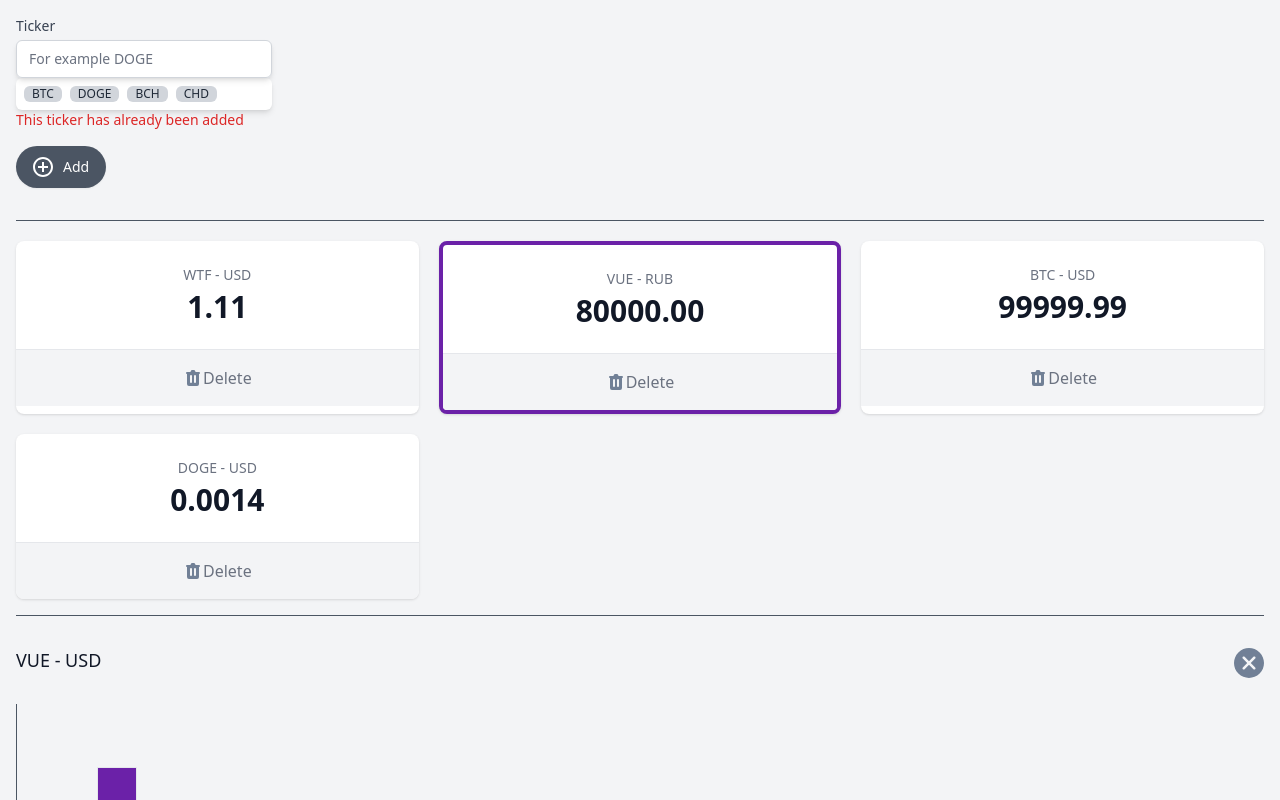
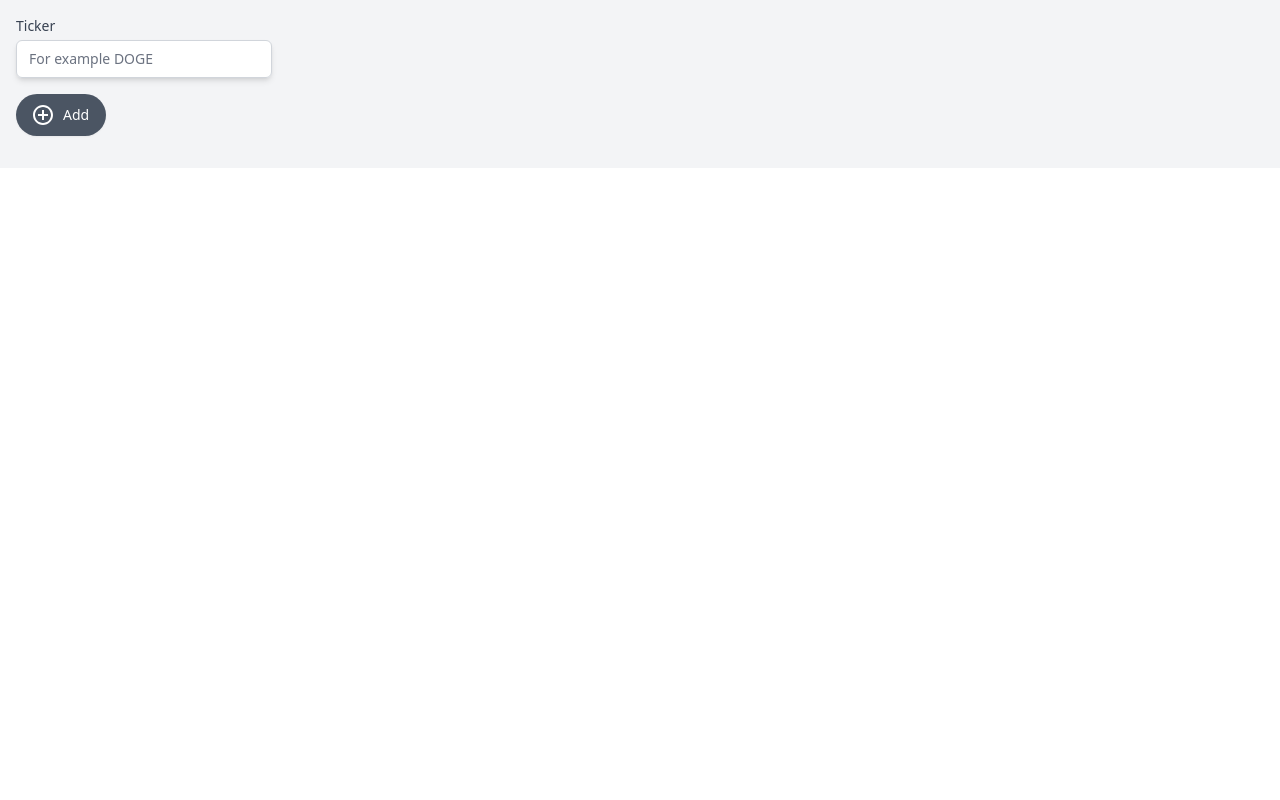
Before and after one commit to fecore35/cryptonomicon, a Vue app: page / in a window 1280 px wide. Shown: the top 800 px of the page. Built offline with nearby package versions, Linux system fonts and the light colour scheme.

Commit message:
adding initial interactive logic for tickers

```diff
--- a/src/App.vue
+++ b/src/App.vue
@@ -1,14 +1,19 @@
 <template>
+  <div id="app">
     <div class="container mx-auto flex flex-col items-center bg-gray-100 p-4">
       <div class="container">
         <section>
           <div class="flex">
             <div class="max-w-xs">
-            <label for="wallet" class="block text-sm font-medium text-gray-700"
+              <label
+                for="wallet"
+                class="block text-sm font-medium text-gray-700"
                 >Ticker</label
               >
               <div class="mt-1 relative rounded-md shadow-md">
                 <input
+                  v-model="ticker"
+                  @keydown.enter="handleAdd(ticker)"
                   type="text"
                   name="wallet"
                   id="wallet"
@@ -17,6 +22,7 @@
                 />
               </div>
               <div
+                v-if="false"
                 class="flex bg-white shadow-md p-1 rounded-md shadow-md flex-wrap"
               >
                 <span
@@ -24,28 +30,14 @@
                 >
                   BTC
                 </span>
-              <span
-                class="inline-flex items-center px-2 m-1 rounded-md text-xs font-medium bg-gray-300 text-gray-800 cursor-pointer"
-              >
-                DOGE
-              </span>
-              <span
-                class="inline-flex items-center px-2 m-1 rounded-md text-xs font-medium bg-gray-300 text-gray-800 cursor-pointer"
-              >
-                BCH
-              </span>
-              <span
-                class="inline-flex items-center px-2 m-1 rounded-md text-xs font-medium bg-gray-300 text-gray-800 cursor-pointer"
-              >
-                CHD
-              </span>
               </div>
-            <div class="text-sm text-red-600">
+              <div v-if="isTickerExists" class="text-sm text-red-600">
                 This ticker has already been added
               </div>
             </div>
           </div>
           <button
+            @click="handleAdd(ticker)"
             type="button"
             class="my-4 inline-flex items-center py-2 px-4 border border-transparent shadow-sm text-sm leading-4 font-medium rounded-full text-white bg-gray-600 hover:bg-gray-700 transition-colors duration-300 focus:outline-none focus:ring-2 focus:ring-offset-2 focus:ring-gray-500"
           >
@@ -66,103 +58,27 @@
           </button>
         </section>
 
+        <template v-if="tickers.length > 0">
           <hr class="w-full border-t border-gray-600 my-4" />
           <dl class="mt-5 grid grid-cols-1 gap-5 sm:grid-cols-3">
             <div
+              v-for="t in tickers"
+              :key="t.name"
+              @click="selectTicker(t)"
+              :class="currentTicker?.name === t?.name ? 'border-4' : null"
               class="bg-white overflow-hidden shadow rounded-lg border-purple-800 border-solid cursor-pointer"
             >
               <div class="px-4 py-5 sm:p-6 text-center">
                 <dt class="text-sm font-medium text-gray-500 truncate">
-              WTF - USD
+                  {{ t.name }} - USD
                 </dt>
-            <dd class="mt-1 text-3xl font-semibold text-gray-900">1.11</dd>
+                <dd class="mt-1 text-3xl font-semibold text-gray-900">
+                  {{ t.price }}
+                </dd>
               </div>
               <div class="w-full border-t border-gray-200"></div>
               <button
-            class="flex items-center justify-center font-medium w-full bg-gray-100 px-4 py-4 sm:px-6 text-md text-gray-500 hover:text-gray-600 hover:bg-gray-200 hover:opacity-20 transition-all focus:outline-none"
-          >
-            <svg
-              class="h-5 w-5"
-              xmlns="http://www.w3.org/2000/svg"
-              viewBox="0 0 20 20"
-              fill="#718096"
-              aria-hidden="true"
-            >
-              <path
-                fill-rule="evenodd"
-                d="M9 2a1 1 0 00-.894.553L7.382 4H4a1 1 0 000 2v10a2 2 0 002 2h8a2 2 0 002-2V6a1 1 0 100-2h-3.382l-.724-1.447A1 1 0 0011 2H9zM7 8a1 1 0 012 0v6a1 1 0 11-2 0V8zm5-1a1 1 0 00-1 1v6a1 1 0 102 0V8a1 1 0 00-1-1z"
-                clip-rule="evenodd"
-              ></path></svg
-            >Delete
-          </button>
-        </div>
-        <div
-          class="bg-white overflow-hidden shadow rounded-lg border-purple-800 border-solid border-4 cursor-pointer"
-        >
-          <div class="px-4 py-5 sm:p-6 text-center">
-            <dt class="text-sm font-medium text-gray-500 truncate">
-              VUE - RUB
-            </dt>
-            <dd class="mt-1 text-3xl font-semibold text-gray-900">80000.00</dd>
-          </div>
-          <div class="w-full border-t border-gray-200"></div>
-          <button
-            class="flex items-center justify-center font-medium w-full bg-gray-100 px-4 py-4 sm:px-6 text-md text-gray-500 hover:text-gray-600 hover:bg-gray-200 hover:opacity-20 transition-all focus:outline-none"
-          >
-            <svg
-              class="h-5 w-5"
-              xmlns="http://www.w3.org/2000/svg"
-              viewBox="0 0 20 20"
-              fill="#718096"
-              aria-hidden="true"
-            >
-              <path
-                fill-rule="evenodd"
-                d="M9 2a1 1 0 00-.894.553L7.382 4H4a1 1 0 000 2v10a2 2 0 002 2h8a2 2 0 002-2V6a1 1 0 100-2h-3.382l-.724-1.447A1 1 0 0011 2H9zM7 8a1 1 0 012 0v6a1 1 0 11-2 0V8zm5-1a1 1 0 00-1 1v6a1 1 0 102 0V8a1 1 0 00-1-1z"
-                clip-rule="evenodd"
-              ></path></svg
-            >Delete
-          </button>
-        </div>
-        <div
-          class="bg-white overflow-hidden shadow rounded-lg border-purple-800 border-solid cursor-pointer"
-        >
-          <div class="px-4 py-5 sm:p-6 text-center">
-            <dt class="text-sm font-medium text-gray-500 truncate">
-              BTC - USD
-            </dt>
-            <dd class="mt-1 text-3xl font-semibold text-gray-900">99999.99</dd>
-          </div>
-          <div class="w-full border-t border-gray-200"></div>
-          <button
-            class="flex items-center justify-center font-medium w-full bg-gray-100 px-4 py-4 sm:px-6 text-md text-gray-500 hover:text-gray-600 hover:bg-gray-200 hover:opacity-20 transition-all focus:outline-none"
-          >
-            <svg
-              class="h-5 w-5"
-              xmlns="http://www.w3.org/2000/svg"
-              viewBox="0 0 20 20"
-              fill="#718096"
-              aria-hidden="true"
-            >
-              <path
-                fill-rule="evenodd"
-                d="M9 2a1 1 0 00-.894.553L7.382 4H4a1 1 0 000 2v10a2 2 0 002 2h8a2 2 0 002-2V6a1 1 0 100-2h-3.382l-.724-1.447A1 1 0 0011 2H9zM7 8a1 1 0 012 0v6a1 1 0 11-2 0V8zm5-1a1 1 0 00-1 1v6a1 1 0 102 0V8a1 1 0 00-1-1z"
-                clip-rule="evenodd"
-              ></path></svg
-            >Delete
-          </button>
-        </div>
-        <div
-          class="bg-white overflow-hidden shadow rounded-lg border-purple-800 border-solid cursor-pointer"
-        >
-          <div class="px-4 py-5 sm:p-6 text-center">
-            <dt class="text-sm font-medium text-gray-500 truncate">
-              DOGE - USD
-            </dt>
-            <dd class="mt-1 text-3xl font-semibold text-gray-900">0.0014</dd>
-          </div>
-          <div class="w-full border-t border-gray-200"></div>
-          <button
+                @click.stop="handleDelete(t)"
                 class="flex items-center justify-center font-medium w-full bg-gray-100 px-4 py-4 sm:px-6 text-md text-gray-500 hover:text-gray-600 hover:bg-gray-200 hover:opacity-20 transition-all focus:outline-none"
               >
                 <svg
@@ -182,17 +98,24 @@
             </div>
           </dl>
           <hr class="w-full border-t border-gray-600 my-4" />
-      <section class="relative">
+        </template>
+        <section v-if="currentTicker !== null" class="relative">
           <h3 class="text-lg leading-6 font-medium text-gray-900 my-8">
-          VUE - USD
+            {{ currentTicker.name }} - USD
           </h3>
           <div class="flex items-end border-gray-600 border-b border-l h-64">
-          <div class="bg-purple-800 border w-10 h-24"></div>
-          <div class="bg-purple-800 border w-10 h-32"></div>
-          <div class="bg-purple-800 border w-10 h-48"></div>
-          <div class="bg-purple-800 border w-10 h-16"></div>
+            <div
+              v-for="(item, idx) in normilizeGraph()"
+              :key="idx"
+              :style="{ height: `${item}%` }"
+              class="bg-purple-800 border w-10 h-24"
+            ></div>
           </div>
-        <button type="button" class="absolute top-0 right-0">
+          <button
+            @click="selectTicker(null)"
+            type="button"
+            class="absolute top-0 right-0"
+          >
             <svg
               xmlns="http://www.w3.org/2000/svg"
               xmlns:xlink="http://www.w3.org/1999/xlink"
@@ -218,10 +141,105 @@
         </section>
       </div>
     </div>
+  </div>
 </template>
 
 <script>
 export default {
   name: "App",
+
+  data() {
+    return {
+      ticker: "",
+      tickers: [],
+      currentTicker: null,
+      graph: [],
+    };
+  },
+
+  created: async function () {
+    const tickersFromLocalStorage = localStorage.getItem("cryptonomicon");
+
+    if (tickersFromLocalStorage) {
+      this.tickers.push(...JSON.parse(tickersFromLocalStorage));
+      this.tickers.forEach(({ name }) => this.subscribeToUpdates(name));
+    }
+  },
+
+  computed: {
+    isTickerExists() {
+      return this.tickers?.find(({ name }) => name === this.ticker);
+    },
+  },
+
+  methods: {
+    handleAdd(tickerName) {
+      if (this.ticker === "" || this.isTickerExists) {
+        return;
+      }
+
+      const newTicker = { name: this.ticker, price: "-" };
+
+      if (tickerName) {
+        newTicker.name = tickerName;
+      }
+
+      this.tickers = [...this.tickers, newTicker];
+
+      this.subscribeToUpdates(newTicker.name);
+    },
+
+    handleDelete(deleteTicker) {
+      const { name } = deleteTicker;
+
+      this.tickers = this.tickers.filter((t) => t.name !== name);
+
+      if (this.currentTicker?.name === name) {
+        this.selectTicker(null);
+      }
+    },
+
+    selectTicker(t) {
+      this.currentTicker = t;
+    },
+
+    normilizeGraph() {
+      const maxValue = Math.max(...this.graph);
+      const minValue = Math.min(...this.graph);
+
+      return this.graph.map(
+        (price) => 5 + ((price - minValue) * 95) / (maxValue - minValue)
+      );
+    },
+
+    subscribeToUpdates(tickerName) {
+      setInterval(async () => {
+        const f = await fetch(
+          `https://min-api.cryptocompare.com/data/price?fsym=${tickerName}&tsyms=USD`
+        );
+        const { USD } = await f.json();
+
+        this.tickers.find((item) => item.name === tickerName).price =
+          USD > 1 ? Number(USD).toFixed(2) : Number(USD).toPrecision(3);
+
+        if (this.currentTicker?.name === tickerName) {
+          this.graph.push(USD);
+        }
+      }, 5000);
+    },
+  },
+
+  watch: {
+    tickers() {
+      this.ticker = "";
+      localStorage.setItem("cryptonomicon", JSON.stringify(this.tickers));
+    },
+
+    currentTicker() {
+      this.graph = [];
+    },
+  },
 };
 </script>
+
+<style></style>
```
Lines whose indentation alone changed are shown as unchanged.
